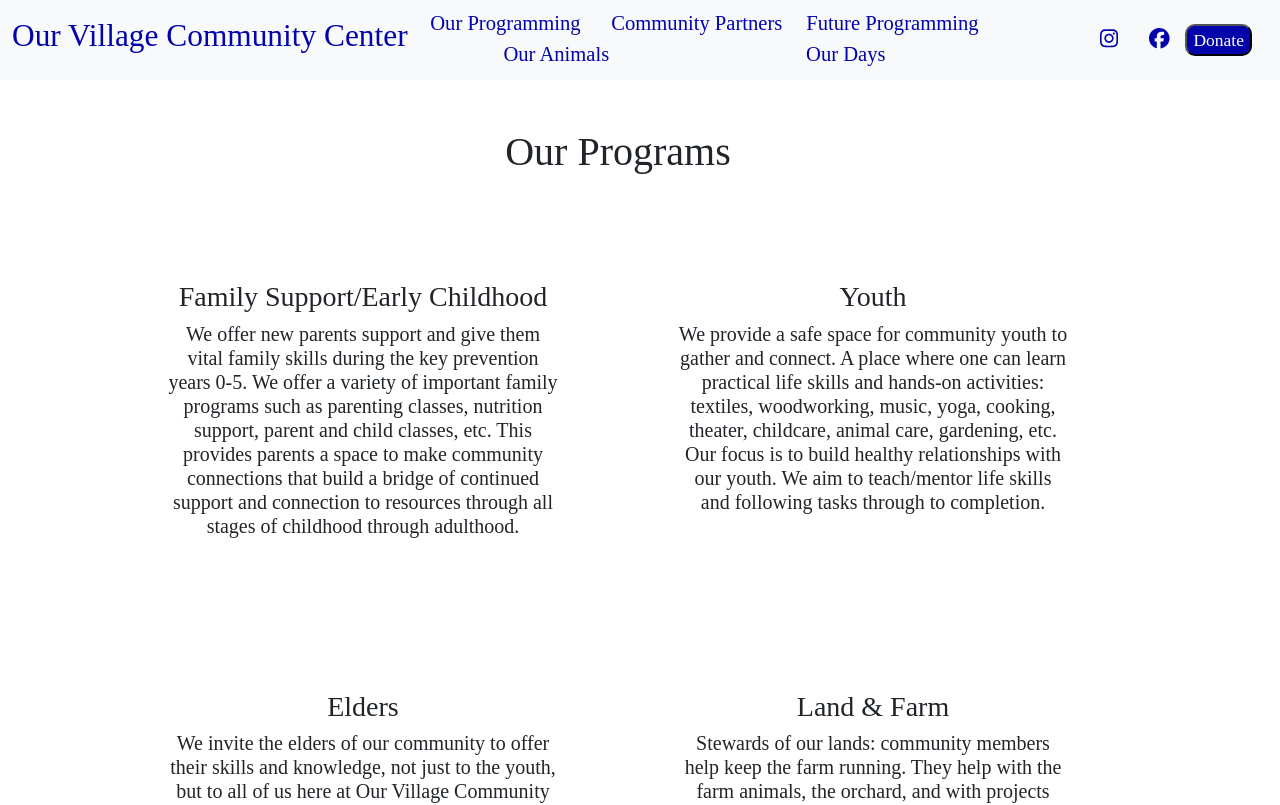
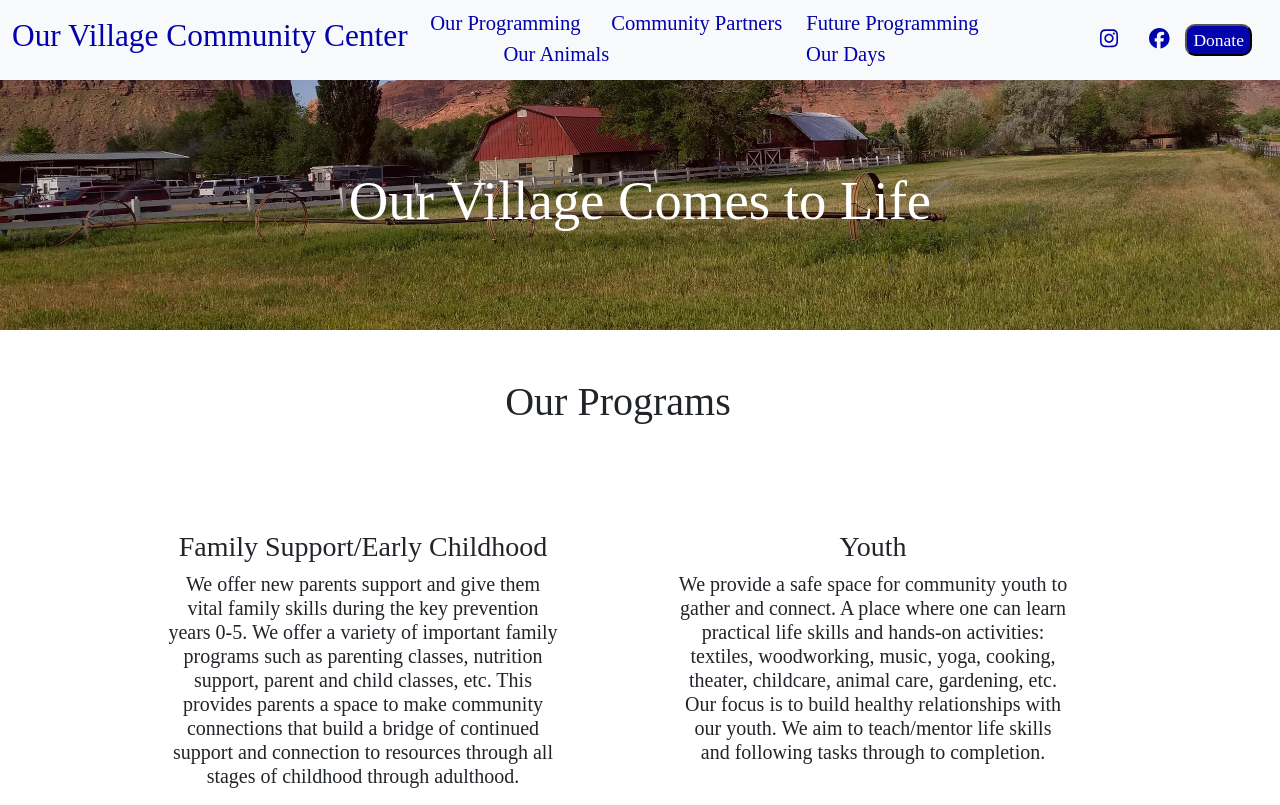
Before and after one commit to Sheilabob/OurVillageCopy, a React (Create React App) app: page /ourProgramming in a window 1280 px wide. Shown: the top 805 px of the page. Built offline with nearby package versions, Linux system fonts and the light colour scheme.

Commit message:
program hero section

```diff
--- a/src/App.css
+++ b/src/App.css
@@ -264,3 +264,26 @@ h4 {
 .ovcc-footer {
   text-align: center;
 }
+
+/* Programming Page */
+
+.programhero-container {
+  display: flex;
+  align-items: center;
+  justify-content: center;
+  height: 250px;
+  width: 100%;
+  background-size: cover;
+  background-position: 40% 60%; /* or 50% 50% */
+  background-repeat: no-repeat;
+  background-image: linear-gradient(rgba(150, 0, 0, 0.1), rgba(150, 0, 0, 0.1)),
+    url(./images/programHero.jpg);
+}
+
+.programhero-title {
+  color: #fff;
+  text-align: center;
+  font-size: calc((4.2 - 1) * 1.2vh + 1.5rem);
+  font-weight: normal;
+  padding: 10%;
+}
--- /dev/null
+++ b/src/Components/ProgramHero.js
@@ -0,0 +1,12 @@
+import React from "react";
+import { Container, Row, Col } from 'react-bootstrap';
+
+export default function ProgramHero() {
+    return (
+        <Container className="programhero-container" fluid>
+        <Row className="m-3">
+            <h1 className="programhero-title">Our Village Comes to Life</h1>
+       </Row>
+      </Container>
+    )
+}
--- a/src/Pages/ProgrammingPage.js
+++ b/src/Pages/ProgrammingPage.js
@@ -1,13 +1,14 @@
 import React from 'react';
 
 import HomeOurPrograms from '../Components/HomeOurPrograms';
+import ProgramHero from '../Components/ProgramHero';
 
 
 
 export default function ProgrammingPage() {
     return (
         <>
-
+            <ProgramHero />
             <HomeOurPrograms />
 
 
```
Also changed, not shown: src/images/programHero.jpg (added).
